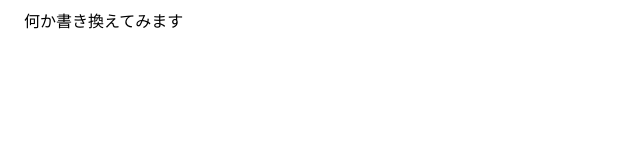
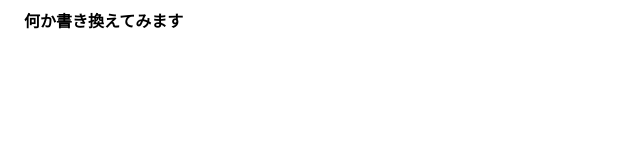
Before and after one commit to sanidei/2023-2-29, a plain HTML site: page index.html in a window 1280 px wide. Shown: the full height of the page, 0-640 px from the left. Drawn offline with Linux system fonts and the light colour scheme.

Commit message:
Update index.html
字を太字にしました

```diff
--- a/index.html
+++ b/index.html
@@ -5,6 +5,6 @@
 		<title>タイトル</title>
 	</head>
 	<body>
-	　何か書き換えてみます
+	　<strong>何か書き換えてみます</strong>
 	</body>
 </html>
```
